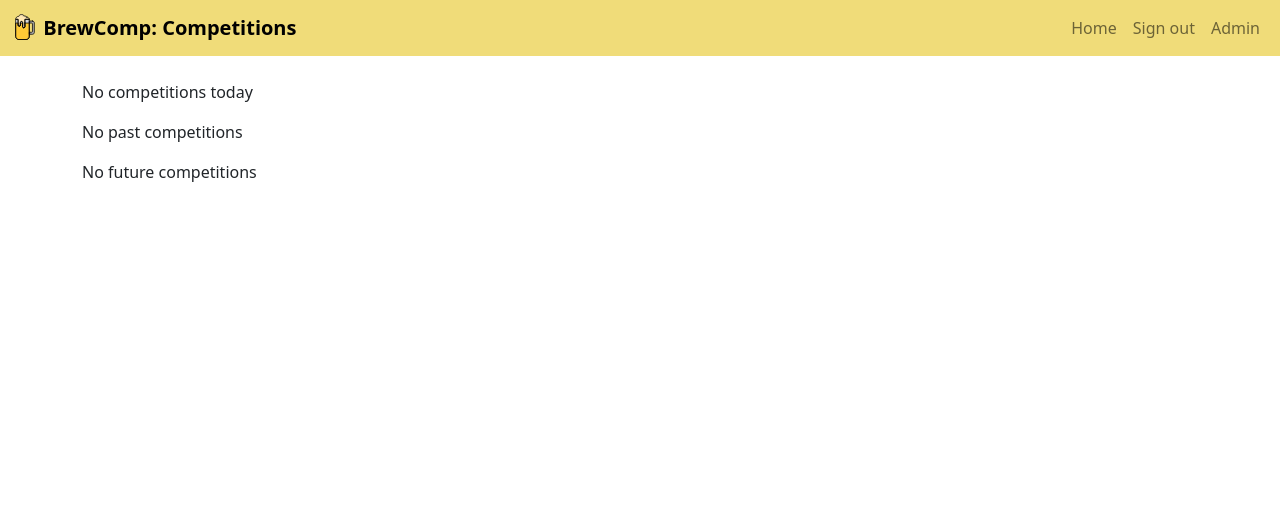
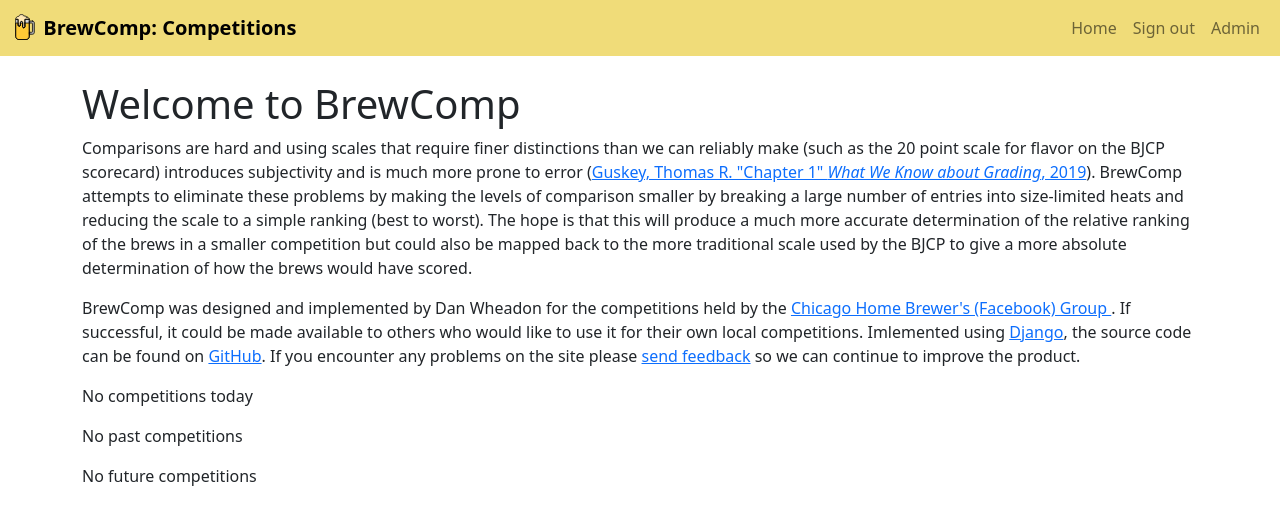
Before and after one commit to dwheadon/BrewComp, a Django app: page / in a window 1280 px wide. Shown: the top 525 px of the page. Run offline with Django 4.2, Linux system fonts and the light colour scheme; the visitor is signed in with stand-in values (Sample User, id 1); data that the repository does not hold is empty; some libraries are stand-ins or nearby versions.

Commit message:
Description to the home page

```diff
--- a/brews/templates/brews/competitions.html
+++ b/brews/templates/brews/competitions.html
@@ -5,6 +5,37 @@ Competitions
 {% endblock %}
 
 {% block content %}
+
+<h1>Welcome to BrewComp</h1>
+<p>
+    Comparisons are hard and using scales that require finer distinctions than
+    we can reliably make (such as the 20 point scale for flavor on the BJCP
+    scorecard) introduces subjectivity and is much more prone to error
+    (<a href="https://books.google.com/books/about/What_We_Know_About_Grading.html?id=hRaIDwAAQBAJ&source=kp_book_description">Guskey, Thomas R. "Chapter 1" <i>What We Know about Grading</i>, 2019</a>).
+    BrewComp attempts to
+    eliminate these problems by making the levels of comparison smaller by
+    breaking a large number of entries into size-limited heats and reducing the
+    scale to a simple ranking (best to worst). The hope is that this will
+    produce a much more accurate determination of the relative ranking of
+    the brews in a smaller competition
+    but could also be mapped back to the more traditional scale used by the
+    BJCP to give a more absolute determination of how the brews would have
+    scored.
+</p>
+<p>
+    BrewComp was designed and implemented by Dan Wheadon for the competitions
+    held by the
+    <a href="https://www.facebook.com/groups/ChicagoHomeBrewersGroup/">
+        Chicago Home Brewer's (Facebook) Group
+    </a>. If successful, it could be made available to others who would like to
+    use it for their own local competitions.
+    Imlemented using <a href="https://www.djangoproject.com/">Django</a>, the source code can be found on
+    <a href="https://github.com/dwheadon/BrewComp">GitHub</a>.
+    If you encounter any problems on the site please
+    <a href="{% url 'feedback' %}">send feedback</a>
+    so we can continue to improve the product.
+</p>
+
 {% if comps_present.count > 0 %}
 <h2>Today's competitions</h2>
 <ul>
--- a/brews/urls.py
+++ b/brews/urls.py
@@ -4,6 +4,7 @@ from . import views
 
 urlpatterns = [
     path("", views.competitions, name="home"),  # welcome, login, dashboard (once logged in)
+    path("feedback/", views.feedback, name="feedback"),
     path("competition/<int:competition_id>/", views.competition, name="competition"),  # info, results (if complete), link to judge
     path("competition/<int:competition_id>/judgement/", views.judgement, name="judgement"),  # form to submit a judgement
     path("competition/<int:competition_id>/judgement/error/", views.judgement_error, name="judgement_error")
--- a/brews/views.py
+++ b/brews/views.py
@@ -4,6 +4,10 @@ from django.contrib.auth.decorators import login_required
 from .models import *
 from django.utils import timezone
 
+
+@login_required
+def feedback(request):
+    return HttpResponse("under construction")
 
 @login_required
 def competitions(request):
```
